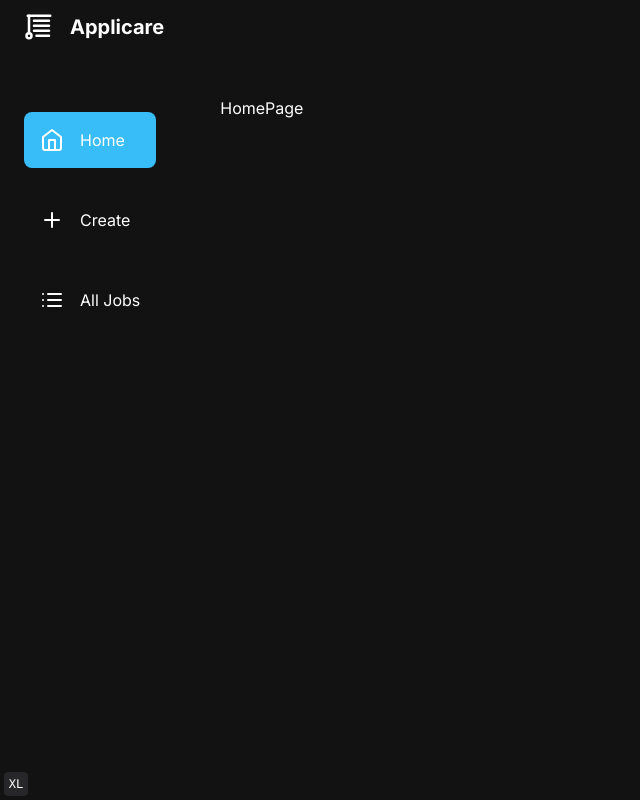
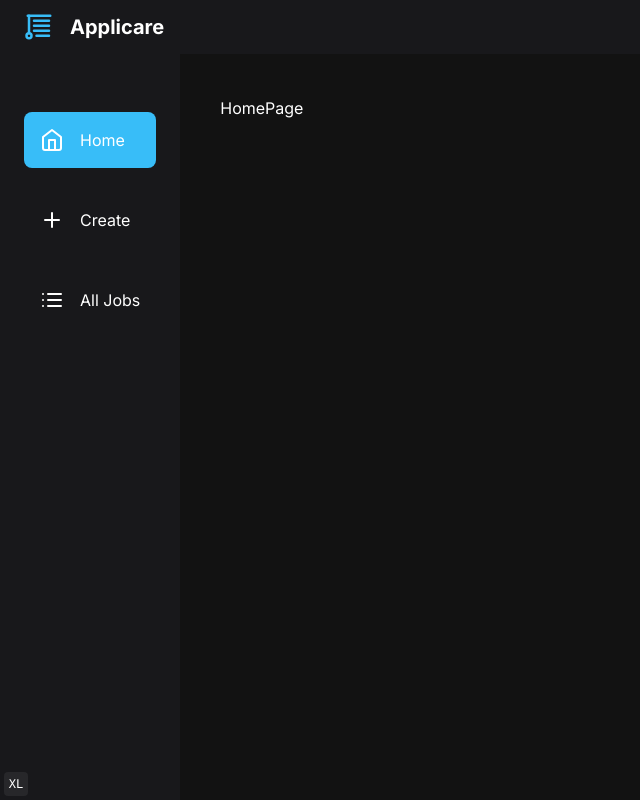
Before and after one commit to federicogdev/applicare, a Next.js app: page / in a window 1280 px wide. Shown: the whole page, without its empty margins (0-640 px from the left). Built offline with nearby package versions, Linux system fonts and the light colour scheme; no server answers.

Commit message:
Small tweaks

```diff
--- a/components/layout/navbar.tsx
+++ b/components/layout/navbar.tsx
@@ -4,9 +4,9 @@ import Link from "next/link";
 
 export const Navbar = () => {
   return (
-    <nav className="fixed top-0 z-30 flex w-full items-center justify-between px-6 py-3">
+    <nav className="fixed top-0 z-30 flex w-full items-center justify-between px-6 py-3 dark:bg-zinc-900">
       <Link href="/" className="flex items-center gap-4">
-        <Blinds size={30} />
+        <Blinds size={30} className="text-sky-400" />
         <p className="font-bold text-xl max-xs:hidden">Applicare</p>
       </Link>
 
--- a/components/layout/sidebar.tsx
+++ b/components/layout/sidebar.tsx
@@ -18,7 +18,7 @@ export const Sidebar = () => {
 
   const { userId } = useAuth();
   return (
-    <section className="custom-scrollbar sticky left-0 top-0 z-20 flex h-screen w-fit flex-col justify-between overflow-auto pb-5 pt-28 max-md:hidden">
+    <section className="custom-scrollbar sticky left-0 top-0 z-20 flex h-screen w-fit flex-col justify-between overflow-auto pb-5 pt-28 max-md:hidden dark:bg-zinc-900">
       <div className="flex w-full flex-1 flex-col gap-6 px-6">
         {links.map((link) => {
           const activeLink =
```
